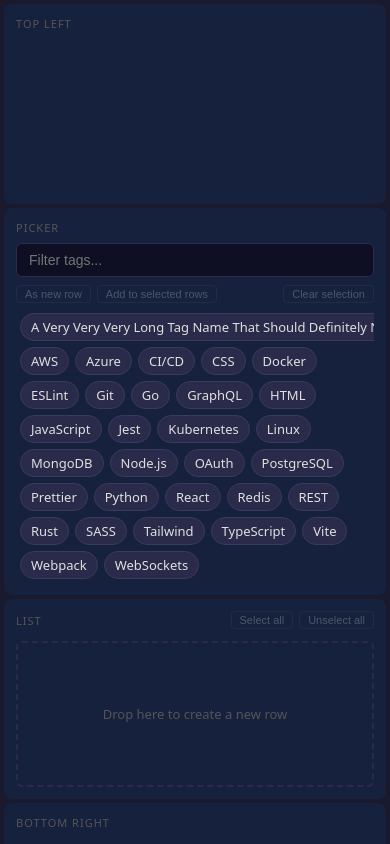
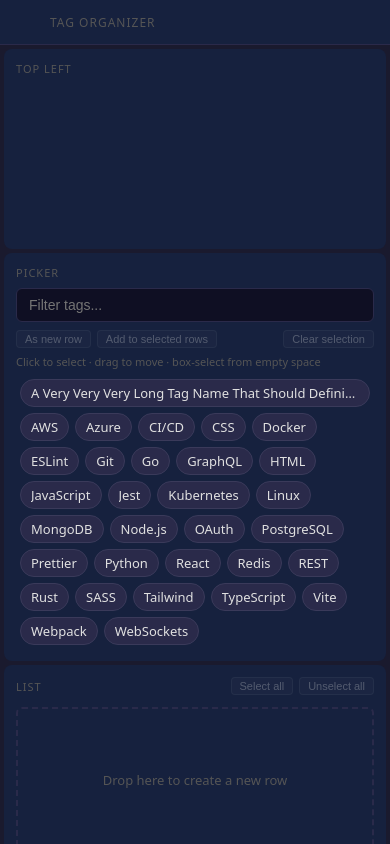
Before and after one commit to ielia/tag-organizer, a React (Vite) app: page / in a window 390 px wide. Shown: the top 844 px of the page. Built offline with nearby package versions, Linux system fonts and the light colour scheme.

Commit message:
Improved mobile experience. Added sidebar. Added desktop behaviour hints.

```diff
--- a/src/App.tsx
+++ b/src/App.tsx
@@ -1,9 +1,11 @@
 import { useCallback, useEffect, useRef, useState } from 'react';
 import Picker from './Picker';
+import Sidebar from './Sidebar';
 import TagList from './TagList';
 import type { TagDrag, TagRow } from './types';
 import { addTagsToRows, moveTagsToNewRow, moveTagsToRow } from './rowOps';
 import { MAX_ROWS } from './palette';
+import { TAG_ELLIPSIS, TAG_MAX_WIDTH, applyTagEllipsis } from './config';
 
 const ALL_TAGS = [
   'React', 'TypeScript', 'JavaScript', 'CSS', 'HTML',
@@ -27,6 +29,14 @@ export default function App() {
   const [rows, setRows] = useState<TagRow[]>([]);
   const [selectedRows, setSelectedRows] = useState<Set<string>>(new Set());
   const [drag, setDrag] = useState<TagDrag | null>(null);
+  const [menuOpen, setMenuOpen] = useState(false);
+  const [tagEllipsis, setTagEllipsis] = useState(TAG_ELLIPSIS !== null);
+
+  useEffect(() => {
+    applyTagEllipsis(tagEllipsis ? TAG_MAX_WIDTH : null);
+  }, [tagEllipsis]);
+
+  const closeMenu = useCallback(() => setMenuOpen(false), []);
   const onDragDone = useRef<(() => void) | null>(null);
 
   const addToSelectedRows = useCallback(
@@ -93,7 +103,29 @@ export default function App() {
   }, [drag, rows]);
 
   return (
-    <div className="app">
+    <div className="shell">
+      <header className="app-header">
+        <button
+          className="hamburger"
+          onClick={() => setMenuOpen((prev) => !prev)}
+          aria-label="Options"
+          aria-expanded={menuOpen}
+        >
+          <span />
+          <span />
+          <span />
+        </button>
+        <span className="app-title">Tag Organizer</span>
+      </header>
+
+      <Sidebar
+        open={menuOpen}
+        onClose={closeMenu}
+        tagEllipsis={tagEllipsis}
+        onTagEllipsisChange={setTagEllipsis}
+      />
+
+      <div className="app">
       <div className="panel">
         <div className="panel-label">Top Left</div>
       </div>
@@ -104,6 +136,7 @@ export default function App() {
         canAddRow={rows.length < MAX_ROWS}
         onAddToSelectedRows={addToSelectedRows}
         onAddToNewRow={addToNewRow}
+        showTagTitle={tagEllipsis}
       />
       <TagList
         rows={rows}
@@ -112,15 +145,19 @@ export default function App() {
         onSelectedChange={setSelectedRows}
         drag={drag}
         onTouchDragStart={startTagDrag}
+        showTagTitle={tagEllipsis}
       />
       <div className="panel">
         <div className="panel-label">Bottom Right</div>
+      </div>
       </div>
 
       {drag && (
         <div className="drag-ghost touch-ghost" style={{ left: drag.x, top: drag.y }}>
           {drag.tags.map((tag) => (
-            <span key={tag} className="balloon">{tag}</span>
+            <span key={tag} className="balloon">
+              <span className="balloon-text">{tag}</span>
+            </span>
           ))}
         </div>
       )}
--- a/src/Picker.tsx
+++ b/src/Picker.tsx
@@ -16,6 +16,8 @@ interface PickerProps {
   canAddRow: boolean;
   onAddToSelectedRows: (tags: string[]) => void;
   onAddToNewRow: (tags: string[]) => void;
+  /** Truncated tags are unreadable, so hovering must reveal the full name. */
+  showTagTitle: boolean;
 }
 
 interface MarqueeState {
@@ -39,6 +41,7 @@ export default function Picker({
   canAddRow,
   onAddToSelectedRows,
   onAddToNewRow,
+  showTagTitle,
 }: PickerProps) {
   const [filter, setFilter] = useState('');
   const [selected, setSelected] = useState<Set<string>>(new Set());
@@ -163,7 +166,10 @@ export default function Picker({
       tagsToSend.forEach((t) => {
         const pill = document.createElement('span');
         pill.className = 'balloon';
-        pill.textContent = t;
+        const label = document.createElement('span');
+        label.className = 'balloon-text';
+        label.textContent = t;
+        pill.appendChild(label);
         ghost.appendChild(pill);
       });
       document.body.appendChild(ghost);
@@ -234,7 +240,10 @@ export default function Picker({
           Clear selection
         </button>
       </div>
-      <p className="picker-hint">Tap to select &middot; hold to drag</p>
+      <p className="picker-hint picker-hint-pointer">
+        Click to select &middot; drag to move &middot; box-select from empty space
+      </p>
+      <p className="picker-hint picker-hint-touch">Tap to select &middot; hold to drag</p>
       <div
         className="picker-tags"
         ref={tagsRef}
@@ -245,6 +254,7 @@ export default function Picker({
             key={tag}
             ref={(el) => { if (el) balloonRefs.current.set(tag, el); }}
             className={`balloon${selected.has(tag) ? ' balloon-selected' : ''}`}
+            title={showTagTitle ? tag : undefined}
             draggable
             onClick={() => onTagClick(tag)}
             onPointerDown={(e) => longPress.onPointerDown(e, tag)}
@@ -254,7 +264,7 @@ export default function Picker({
             onDragStart={(e) => onDragStart(e, tag)}
             onDragEnd={onDragEnd}
           >
-            {tag}
+            <span className="balloon-text">{tag}</span>
           </span>
         ))}
       </div>
--- /dev/null
+++ b/src/Sidebar.tsx
@@ -0,0 +1,51 @@
+import { useEffect } from 'react';
+
+interface SidebarProps {
+  open: boolean;
+  onClose: () => void;
+  tagEllipsis: boolean;
+  onTagEllipsisChange: (value: boolean) => void;
+}
+
+export default function Sidebar({ open, onClose, tagEllipsis, onTagEllipsisChange }: SidebarProps) {
+  useEffect(() => {
+    if (!open) return;
+    function onKeyDown(e: KeyboardEvent) {
+      if (e.key === 'Escape') onClose();
+    }
+    window.addEventListener('keydown', onKeyDown);
+    return () => window.removeEventListener('keydown', onKeyDown);
+  }, [open, onClose]);
+
+  if (!open) return null;
+
+  return (
+    <>
+      <div className="sidebar-backdrop" onClick={onClose} />
+      <aside className="sidebar" aria-label="Options">
+        <div className="sidebar-header">
+          <span className="panel-label">Options</span>
+          <button className="sidebar-close" onClick={onClose} title="Close">
+            &times;
+          </button>
+        </div>
+
+        <label className="option">
+          <span className="option-label">Manageable tag size</span>
+          <button
+            type="button"
+            role="switch"
+            aria-checked={tagEllipsis}
+            className={`switch${tagEllipsis ? ' on' : ''}`}
+            onClick={() => onTagEllipsisChange(!tagEllipsis)}
+          >
+            <span className="switch-knob" />
+          </button>
+        </label>
+        <p className="option-hint">
+          Caps each tag at one line and ellipsises the rest. Off, long tags widen the list.
+        </p>
+      </aside>
+    </>
+  );
+}
--- /dev/null
+++ b/src/config.ts
@@ -0,0 +1,25 @@
+/** Width ceiling applied to a tag balloon while "Manageable tag size" is on. */
+export const TAG_MAX_WIDTH = '100%';
+
+/**
+ * Initial value of the tag width cap. '100%' keeps a tag within one line of its row
+ * and ellipsises the overflow; null lets tags size to their content, which lets a long
+ * tag scroll the list sideways. Toggled at runtime from the sidebar.
+ */
+export const TAG_ELLIPSIS: string | null = TAG_MAX_WIDTH;
+
+/**
+ * Drives the tag cap through CSS variables on the root element — the root, because the
+ * picker's drag image is appended to document.body, outside the React tree.
+ *
+ * --row-track-min / --row-item-min free the grid track, the row and the tag area to
+ * shrink below their content; without them a long tag widens the row and max-width: 100%
+ * resolves against that widened box, so nothing ever truncates. The track minimum must
+ * be min-content rather than auto: an auto minimum is clamped to a fixed track maximum.
+ */
+export function applyTagEllipsis(value: string | null) {
+  const root = document.documentElement.style;
+  root.setProperty('--tag-max-width', value ?? 'none');
+  root.setProperty('--row-track-min', value === null ? 'min-content' : '0');
+  root.setProperty('--row-item-min', value === null ? 'auto' : '0');
+}
--- a/src/index.css
+++ b/src/index.css
@@ -11,11 +11,160 @@ html, body, #root {
   color: #e0e0e0;
 }
 
+.shell {
+  display: flex;
+  flex-direction: column;
+  height: 100%;
+}
+
+.app-header {
+  position: sticky;
+  top: 0;
+  z-index: 100;
+  display: flex;
+  align-items: center;
+  gap: 10px;
+  padding: 6px 8px;
+  background: #16213e;
+  border-bottom: 1px solid #2a2a4a;
+  flex-shrink: 0;
+}
+
+.app-title {
+  font-size: 12px;
+  letter-spacing: 1px;
+  text-transform: uppercase;
+  color: #555;
+}
+
+.hamburger {
+  display: flex;
+  flex-direction: column;
+  justify-content: center;
+  gap: 4px;
+  width: 32px;
+  height: 32px;
+  padding: 6px;
+  background: none;
+  border: none;
+  border-radius: 4px;
+  cursor: pointer;
+}
+
+.hamburger span {
+  display: block;
+  height: 2px;
+  border-radius: 1px;
+  background: #e0e0e0;
+}
+
+.hamburger:hover {
+  background: rgba(255,255,255,0.07);
+}
+
+.sidebar-backdrop {
+  position: fixed;
+  inset: 0;
+  z-index: 1100;
+  background: rgba(0,0,0,0.4);
+}
+
+.sidebar {
+  position: fixed;
+  top: 0;
+  left: 0;
+  bottom: 0;
+  z-index: 1200;
+  width: 260px;
+  max-width: 80vw;
+  padding: 12px;
+  background: #16213e;
+  border-right: 1px solid #2a2a4a;
+  box-shadow: 4px 0 24px rgba(0,0,0,0.4);
+  display: flex;
+  flex-direction: column;
+  gap: 4px;
+}
+
+.sidebar-header {
+  display: flex;
+  align-items: center;
+  justify-content: space-between;
+  margin-bottom: 8px;
+}
+
+.sidebar-header .panel-label {
+  margin-bottom: 0;
+}
+
+.sidebar-close {
+  background: none;
+  border: none;
+  color: #ccc;
+  font-size: 20px;
+  line-height: 1;
+  cursor: pointer;
+  padding: 0 4px;
+}
+
+.sidebar-close:hover {
+  color: #fff;
+}
+
+.option {
+  display: flex;
+  align-items: center;
+  justify-content: space-between;
+  gap: 12px;
+  cursor: pointer;
+}
+
+.option-label {
+  font-size: 13px;
+}
+
+.option-hint {
+  margin: 0;
+  font-size: 11px;
+  color: #555;
+}
+
+.switch {
+  flex-shrink: 0;
+  width: 40px;
+  height: 22px;
+  padding: 2px;
+  border: 1px solid rgba(255,255,255,0.15);
+  border-radius: 11px;
+  background: rgba(255,255,255,0.07);
+  cursor: pointer;
+  transition: background 0.15s, border-color 0.15s;
+}
+
+.switch.on {
+  background: #4D96FF;
+  border-color: #4D96FF;
+}
+
+.switch-knob {
+  display: block;
+  width: 16px;
+  height: 16px;
+  border-radius: 50%;
+  background: #e0e0e0;
+  transition: transform 0.15s;
+}
+
+.switch.on .switch-knob {
+  transform: translateX(18px);
+}
+
 .app {
   display: grid;
   grid-template-columns: 1fr 1fr;
   grid-template-rows: 1fr 1fr;
-  height: 100%;
+  flex: 1;
+  min-height: 0;
   gap: 4px;
   padding: 4px;
 }
@@ -71,10 +220,8 @@ html, body, #root {
   flex-shrink: 0;
 }
 
-@media (hover: none) and (pointer: coarse) {
-  .picker-hint {
-    display: block;
-  }
+.picker-hint-pointer {
+  display: block;
 }
 
 .picker-filter-wrap {
@@ -139,6 +286,20 @@ html, body, #root {
   color: #e0e0e0;
   border: 1px solid #3a3a5a;
   transition: opacity 0.15s;
+  /* --tag-max-width comes from TAG_ELLIPSIS in src/config.ts. With 'none' the
+     balloon never constrains its text, so the rules below are inert. */
+  max-width: var(--tag-max-width, none);
+}
+
+.balloon-text {
+  min-width: 0; /* flex items default to min-width: auto, which refuses to shrink */
+  overflow: hidden;
+  text-overflow: ellipsis;
+  white-space: nowrap;
+}
+
+.balloon .delete-btn {
+  flex-shrink: 0; /* the label yields, never the button */
 }
 
 .balloon:active {
@@ -233,17 +394,18 @@ html, body, #root {
 }
 
 .select-btn {
-  background: none;
+  background: rgba(255,255,255,0.07);
   border: 1px solid rgba(255,255,255,0.15);
-  color: #ccc;
+  color: #e0e0e0;
   border-radius: 4px;
   padding: 2px 8px;
   cursor: pointer;
   font-size: 11px;
-  transition: opacity 0.15s, border-color 0.15s;
+  transition: opacity 0.15s, border-color 0.15s, background 0.15s;
 }
 
 .select-btn:hover:not(:disabled) {
+  background: rgba(255,255,255,0.14);
   border-color: #4D96FF;
   color: #fff;
 }
@@ -253,14 +415,20 @@ html, body, #root {
   cursor: default;
 }
 
-/* One grid column sized minmax(min-content, 100%): min-content is the widest row's
+/* --row-track-min and --row-item-min (set in main.tsx) decide whether a long tag may
+   widen the list. min-content/auto let the track, the row and the tag area grow to the
+   tag, which is what produces horizontal scrolling. 0/0 frees every one of them to
+   shrink below their content, so the track settles at 100% and a capped tag truncates.
+   The track minimum must stay min-content rather than auto: an auto minimum is clamped
+   to a fixed track maximum, which would cap the track at 100% and stop it growing.
+   One grid column sized minmax(<that>, 100%): min-content is the widest row's
    unwrappable width (its longest single tag), so the column is the panel width unless
    some tag is wider, and every row stretches to it. max-content would size the column
    to a row's full unwrapped length and stop tags wrapping altogether. */
 .tag-list-rows {
   overflow-y: auto;
   display: grid;
-  grid-template-columns: minmax(min-content, 100%);
+  grid-template-columns: minmax(var(--row-track-min, min-content), 100%);
   /* Each row is exactly as tall as its content. Without this, auto tracks let rows
      compress once they overflow the panel, flattening wrapped rows to one line —
      the grid equivalent of the flex-shrink: 0 on .tag-row. */
@@ -272,6 +440,7 @@ html, body, #root {
 .tag-row {
   display: flex;
   align-items: center;
+  min-width: var(--row-item-min, auto);
   flex-shrink: 0;
   gap: 8px;
   padding: 6px 8px;
@@ -313,6 +482,7 @@ html, body, #root {
   gap: 4px;
   flex: 1;
   min-height: 28px;
+  min-width: var(--row-item-min, auto);
 }
 
 .drag-handle {
@@ -428,12 +598,15 @@ html, body, #root {
     height: auto;
   }
 
+  .shell {
+    height: auto;
+    min-height: 100%;
+  }
+
   .app {
     grid-template-columns: 1fr;
     grid-template-rows: none;
     grid-auto-rows: minmax(200px, auto);
-    height: auto;
-    min-height: 100%;
   }
 
   .picker,
@@ -442,3 +615,48 @@ html, body, #root {
     grid-row: auto;
   }
 }
+
+/* Touch input: give the action buttons a finger-sized target. Keyed on pointer type,
+   not width, so a tablet gets them and a narrow desktop window does not.
+   Must stay after .select-btn — a media query adds no specificity. */
+@media (hover: none) and (pointer: coarse) {
+  .select-btn {
+    min-height: 44px;
+    padding: 10px;
+    border-radius: 8px; /* double the 4px used on desktop */
+  }
+
+  .picker-actions,
+  .panel-header-actions {
+    gap: 8px;
+  }
+
+  .picker-hint-pointer {
+    display: none;
+  }
+
+  .picker-hint-touch {
+    display: block;
+  }
+
+  .hamburger {
+    width: 44px;
+    height: 44px;
+    border-radius: 8px;
+  }
+
+  .switch {
+    width: 52px;
+    height: 30px;
+    border-radius: 15px;
+  }
+
+  .switch-knob {
+    width: 24px;
+    height: 24px;
+  }
+
+  .switch.on .switch-knob {
+    transform: translateX(22px);
+  }
+}
--- a/src/main.tsx
+++ b/src/main.tsx
@@ -1,7 +1,11 @@
 import { StrictMode } from 'react';
 import { createRoot } from 'react-dom/client';
 import App from './App.tsx';
+import { TAG_ELLIPSIS, applyTagEllipsis } from './config';
 import './index.css';
+
+// Applied before the first paint so tags never flash at the wrong width.
+applyTagEllipsis(TAG_ELLIPSIS);
 
 createRoot(document.getElementById('root')!).render(
   <StrictMode>
```
Also changed, not shown: src/TagList.tsx (+9 -3 lines), 2 other files (tests, documents, lock files or other folders).
